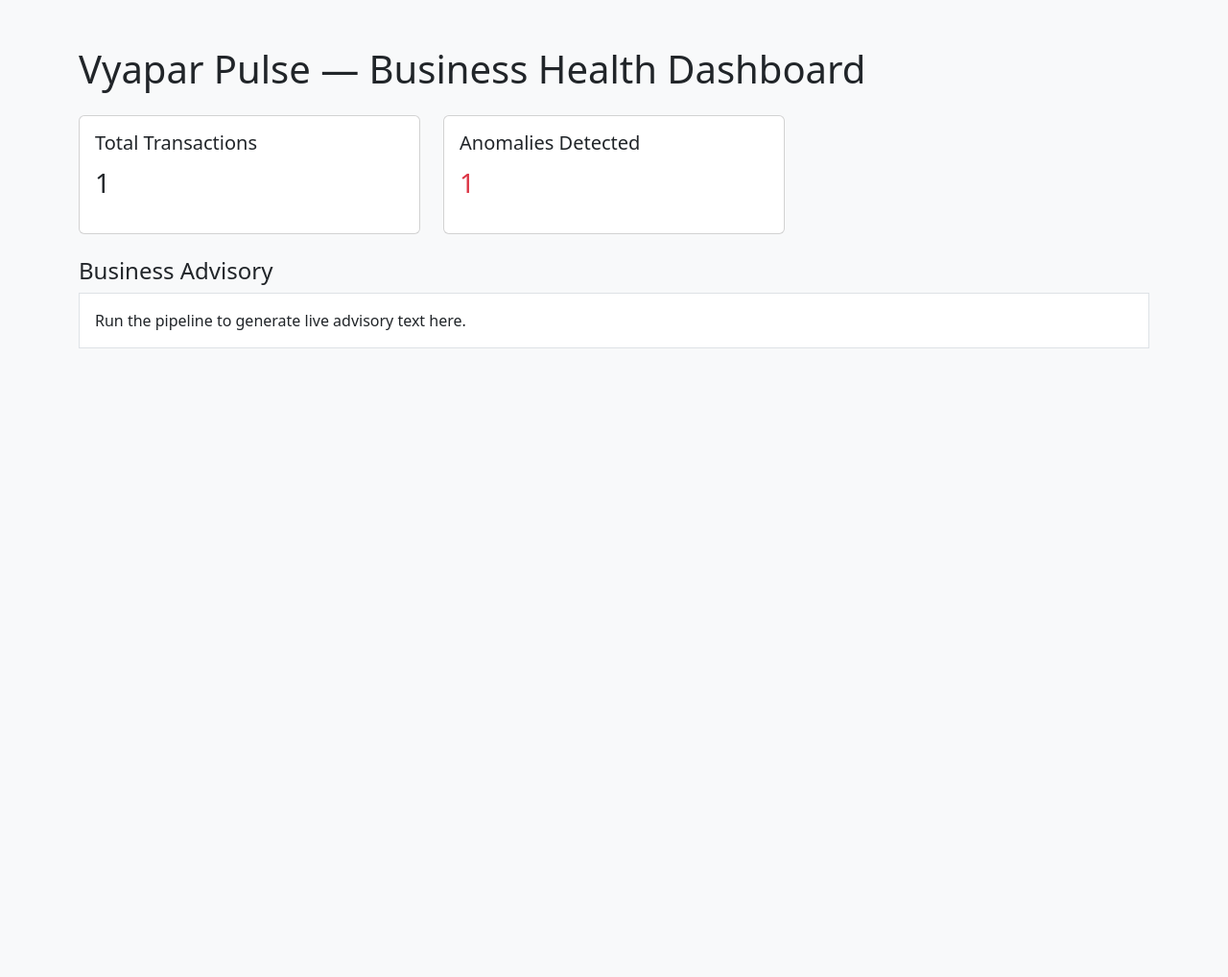
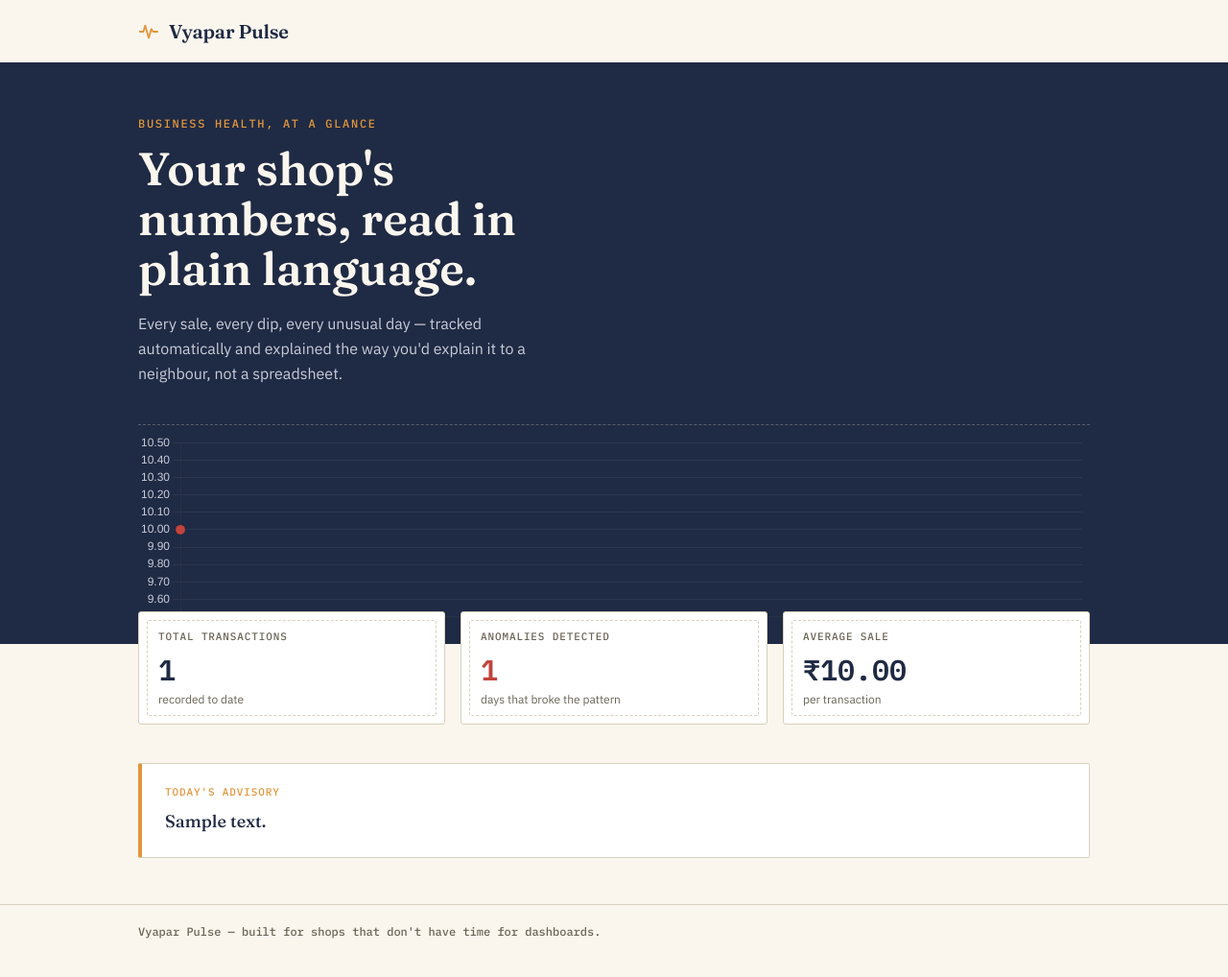
Before and after one commit to Heet-Patel-15/vyapar-pulse, a Django app: page / in a window 1280 px wide. Shown: the whole page at 96% size. Before the commit the page ends 363 px from the top, so only its background shows below. Run offline with Django 5.2, Linux system fonts and the light colour scheme; tables that the repository leaves empty hold one stand-in row (values such as "Sample post").

Commit message:
modified things dashoborad overview and advisory section

```diff
--- a/core/models.py
+++ b/core/models.py
@@ -29,7 +29,15 @@ class TransactionRecord(models.Model):
     amount = models.DecimalField(max_digits=10, decimal_places=2)
     quantity = models.IntegerField(default=1)
     transaction_date = models.DateField()
-    is_anomaly = models.BooleanField(default=False)   # ← new field
+    is_anomaly = models.BooleanField(default=False)
 
     def __str__(self):
         return f"{self.transaction_type} - {self.amount}"
+
+
+class Advisory(models.Model):
+    text = models.TextField()
+    generated_at = models.DateTimeField(auto_now=True)
+
+    def __str__(self):
+        return f"Advisory ({self.generated_at})"
--- a/core/templates/core/dashboard.html
+++ b/core/templates/core/dashboard.html
@@ -1,31 +1,263 @@
 {% load static %}
 <!DOCTYPE html>
-<html>
+<html lang="en">
 <head>
-    <title>Vyapar Pulse</title>
-    <link href="https://cdn.jsdelivr.net/npm/bootstrap@5.3.0/dist/css/bootstrap.min.css" rel="stylesheet">
+<meta charset="UTF-8">
+<meta name="viewport" content="width=device-width, initial-scale=1.0">
+<title>Vyapar Pulse — Business Health</title>
+<link rel="preconnect" href="https://fonts.googleapis.com">
+<link href="https://fonts.googleapis.com/css2?family=Fraunces:opsz,wght@9..144,500;9..144,600;9..144,700&family=IBM+Plex+Sans:wght@400;500;600&family=IBM+Plex+Mono:wght@500;600&display=swap" rel="stylesheet">
+<script src="https://cdnjs.cloudflare.com/ajax/libs/Chart.js/4.4.0/chart.umd.min.js"></script>
+<style>
+  :root {
+    --ink: #1F2A44;
+    --paper: #FAF6EE;
+    --paper-raised: #FFFFFF;
+    --marigold: #E1963C;
+    --brick: #C1443C;
+    --rule: #D8D0BC;
+    --muted: #6B6455;
+  }
+  * { box-sizing: border-box; }
+  body {
+    margin: 0;
+    background: var(--paper);
+    color: var(--ink);
+    font-family: 'IBM Plex Sans', sans-serif;
+    -webkit-font-smoothing: antialiased;
+  }
+  .wrap { max-width: 1040px; margin: 0 auto; padding: 0 24px; }
+
+  /* ---- Header ---- */
+  header {
+    border-bottom: 1px solid var(--rule);
+    padding: 20px 0;
+  }
+  .brand {
+    display: flex;
+    align-items: center;
+    gap: 10px;
+    font-family: 'Fraunces', serif;
+    font-weight: 600;
+    font-size: 20px;
+    letter-spacing: -0.01em;
+  }
+  .brand svg { flex-shrink: 0; }
+
+  /* ---- Hero ---- */
+  .hero {
+    background: var(--ink);
+    color: var(--paper);
+    padding: 56px 0 0;
+    margin-top: -1px;
+  }
+  .hero-inner {
+    display: flex;
+    flex-direction: column;
+    gap: 8px;
+  }
+  .eyebrow {
+    font-family: 'IBM Plex Mono', monospace;
+    font-size: 12px;
+    letter-spacing: 0.14em;
+    text-transform: uppercase;
+    color: var(--marigold);
+  }
+  .hero h1 {
+    font-family: 'Fraunces', serif;
+    font-weight: 600;
+    font-size: clamp(32px, 5vw, 48px);
+    line-height: 1.08;
+    margin: 6px 0 12px;
+    max-width: 14ch;
+  }
+  .hero p {
+    color: #C9CDDA;
+    max-width: 46ch;
+    line-height: 1.6;
+    margin: 0 0 32px;
+  }
+  #pulseChart {
+    width: 100%;
+    height: 220px;
+  }
+  .hero-chart-frame {
+    border-top: 1px dashed rgba(250,246,238,0.25);
+    padding-top: 8px;
+  }
+
+  /* ---- KPI ledger row ---- */
+  .kpi-row {
+    display: grid;
+    grid-template-columns: repeat(3, 1fr);
+    gap: 16px;
+    margin: -34px 0 40px;
+    position: relative;
+    z-index: 2;
+  }
+  .kpi-card {
+    background: var(--paper-raised);
+    border: 1px solid var(--rule);
+    border-radius: 3px;
+    padding: 18px 20px;
+    position: relative;
+  }
+  .kpi-card::before {
+    content: "";
+    position: absolute;
+    top: 8px; left: 8px; right: 8px; bottom: 8px;
+    border: 1px dashed var(--rule);
+    pointer-events: none;
+    border-radius: 2px;
+  }
+  .kpi-label {
+    font-family: 'IBM Plex Mono', monospace;
+    font-size: 11px;
+    text-transform: uppercase;
+    letter-spacing: 0.08em;
+    color: var(--muted);
+    margin-bottom: 8px;
+  }
+  .kpi-value {
+    font-family: 'IBM Plex Mono', monospace;
+    font-weight: 600;
+    font-size: 30px;
+  }
+  .kpi-value.alert { color: var(--brick); }
+  .kpi-sub { font-size: 12px; color: var(--muted); margin-top: 4px; }
+
+  /* ---- Advisory ledger note ---- */
+  .advisory {
+    background: var(--paper-raised);
+    border: 1px solid var(--rule);
+    border-left: 4px solid var(--marigold);
+    padding: 22px 24px;
+    margin-bottom: 48px;
+    border-radius: 2px;
+  }
+  .advisory-label {
+    font-family: 'IBM Plex Mono', monospace;
+    font-size: 11px;
+    text-transform: uppercase;
+    letter-spacing: 0.08em;
+    color: var(--marigold);
+    margin-bottom: 10px;
+  }
+  .advisory-text {
+    font-family: 'Fraunces', serif;
+    font-size: 18px;
+    line-height: 1.6;
+    color: var(--ink);
+    margin: 0;
+  }
+
+  footer {
+    border-top: 1px solid var(--rule);
+    padding: 20px 0 40px;
+    color: var(--muted);
+    font-size: 12px;
+    font-family: 'IBM Plex Mono', monospace;
+  }
+
+  @media (max-width: 640px) {
+    .kpi-row { grid-template-columns: 1fr; margin-top: 16px; }
+  }
+</style>
 </head>
-<body class="bg-light">
-    <div class="container mt-5">
-        <h1 class="mb-4">Vyapar Pulse — Business Health Dashboard</h1>
-        <div class="row">
-            <div class="col-md-4">
-                <div class="card p-3">
-                    <h5>Total Transactions</h5>
-                    <p class="fs-3">{{ total_transactions }}</p>
-                </div>
-            </div>
-            <div class="col-md-4">
-                <div class="card p-3">
-                    <h5>Anomalies Detected</h5>
-                    <p class="fs-3 text-danger">{{ anomaly_count }}</p>
-                </div>
-            </div>
-        </div>
-        <div class="mt-4">
-            <h4>Business Advisory</h4>
-            <p class="border p-3 bg-white">{{ advisory_text }}</p>
-        </div>
+<body>
+
+<header>
+  <div class="wrap brand">
+    <svg width="22" height="22" viewBox="0 0 24 24" fill="none">
+      <path d="M2 12h4l2-7 4 14 3-10 2 3h5" stroke="#E1963C" stroke-width="2" stroke-linecap="round" stroke-linejoin="round"/>
+    </svg>
+    Vyapar Pulse
+  </div>
+</header>
+
+<section class="hero">
+  <div class="wrap hero-inner">
+    <span class="eyebrow">Business health, at a glance</span>
+    <h1>Your shop's numbers, read in plain language.</h1>
+    <p>Every sale, every dip, every unusual day — tracked automatically and explained the way you'd explain it to a neighbour, not a spreadsheet.</p>
+    <div class="hero-chart-frame">
+      <canvas id="pulseChart"></canvas>
     </div>
+  </div>
+</section>
+
+<div class="wrap">
+  <div class="kpi-row">
+    <div class="kpi-card">
+      <div class="kpi-label">Total Transactions</div>
+      <div class="kpi-value">{{ total_transactions }}</div>
+      <div class="kpi-sub">recorded to date</div>
+    </div>
+    <div class="kpi-card">
+      <div class="kpi-label">Anomalies Detected</div>
+      <div class="kpi-value alert">{{ anomaly_count }}</div>
+      <div class="kpi-sub">days that broke the pattern</div>
+    </div>
+    <div class="kpi-card">
+      <div class="kpi-label">Average Sale</div>
+      <div class="kpi-value">₹{{ avg_amount }}</div>
+      <div class="kpi-sub">per transaction</div>
+    </div>
+  </div>
+
+  <div class="advisory">
+    <div class="advisory-label">Today's Advisory</div>
+    <p class="advisory-text">{{ advisory_text }}</p>
+  </div>
+</div>
+
+<footer>
+  <div class="wrap">Vyapar Pulse — built for shops that don't have time for dashboards.</div>
+</footer>
+
+<script>
+  const labels = {{ chart_labels|safe }};
+  const values = {{ chart_values|safe }};
+  const anomalies = {{ chart_anomalies|safe }};
+
+  const ctx = document.getElementById('pulseChart');
+  new Chart(ctx, {
+    type: 'line',
+    data: {
+      labels: labels,
+      datasets: [
+        {
+          label: 'Revenue',
+          data: values,
+          borderColor: '#E1963C',
+          backgroundColor: 'rgba(225,150,60,0.08)',
+          borderWidth: 2,
+          pointRadius: 0,
+          fill: true,
+          tension: 0.35
+        },
+        {
+          label: 'Anomaly',
+          data: anomalies,
+          type: 'scatter',
+          backgroundColor: '#C1443C',
+          pointRadius: 5,
+          pointHoverRadius: 7,
+          showLine: false
+        }
+      ]
+    },
+    options: {
+      responsive: true,
+      maintainAspectRatio: false,
+      plugins: { legend: { display: false } },
+      scales: {
+        x: { ticks: { color: '#C9CDDA', maxTicksLimit: 8 }, grid: { color: 'rgba(255,255,255,0.06)' } },
+        y: { ticks: { color: '#C9CDDA' }, grid: { color: 'rgba(255,255,255,0.06)' } }
+      }
+    }
+  });
+</script>
+
 </body>
 </html>
--- a/core/views.py
+++ b/core/views.py
@@ -1,12 +1,37 @@
 from django.shortcuts import render
-from .models import TransactionRecord
+from django.db.models import Avg
+from django.core.serializers.json import DjangoJSONEncoder
+import json
+from .models import TransactionRecord, Advisory
 
 def dashboard(request):
     total_transactions = TransactionRecord.objects.count()
     anomaly_count = TransactionRecord.objects.filter(is_anomaly=True).count()
+    avg_amount = TransactionRecord.objects.aggregate(avg=Avg('amount'))['avg'] or 0
+
+    latest_advisory = Advisory.objects.first()
+    advisory_text = latest_advisory.text if latest_advisory else "No advisory generated yet — run the pipeline."
+
+    records = list(
+        TransactionRecord.objects.order_by('transaction_date').values(
+            'transaction_date', 'amount', 'is_anomaly'
+        )
+    )
+    labels = [r['transaction_date'].strftime('%d %b') for r in records]
+    values = [float(r['amount']) for r in records]
+    anomaly_points = [
+        {"x": r['transaction_date'].strftime('%d %b'), "y": float(r['amount'])}
+        for r in records if r['is_anomaly']
+    ]
+
+
     context = {
         "total_transactions": total_transactions,
         "anomaly_count": anomaly_count,
-        "advisory_text": "Run the pipeline to generate live advisory text here.",
+        "avg_amount": round(avg_amount, 2),
+        "advisory_text": advisory_text,
+        "chart_labels": json.dumps(labels, cls=DjangoJSONEncoder),
+        "chart_values": json.dumps(values, cls=DjangoJSONEncoder),
+        "chart_anomalies": json.dumps(anomaly_points, cls=DjangoJSONEncoder),
     }
     return render(request, "core/dashboard.html", context)
```
Also changed, not shown: ml_engine/load_kaggle_data.py (added, +46 -0 lines), ml_engine/pipeline.py (+19 -13 lines), core/migrations/0003_advisory.py (added), 1 other file.
